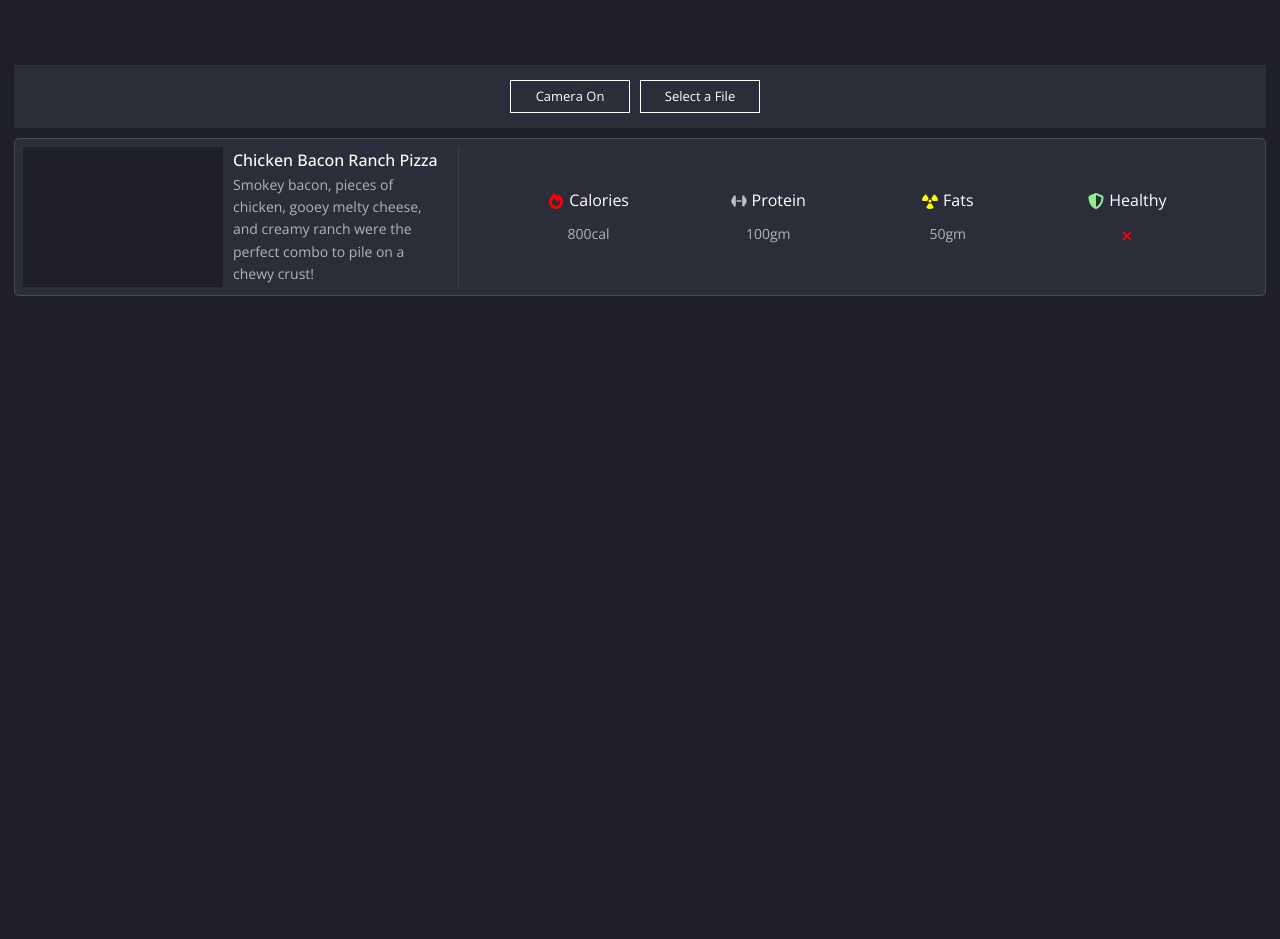
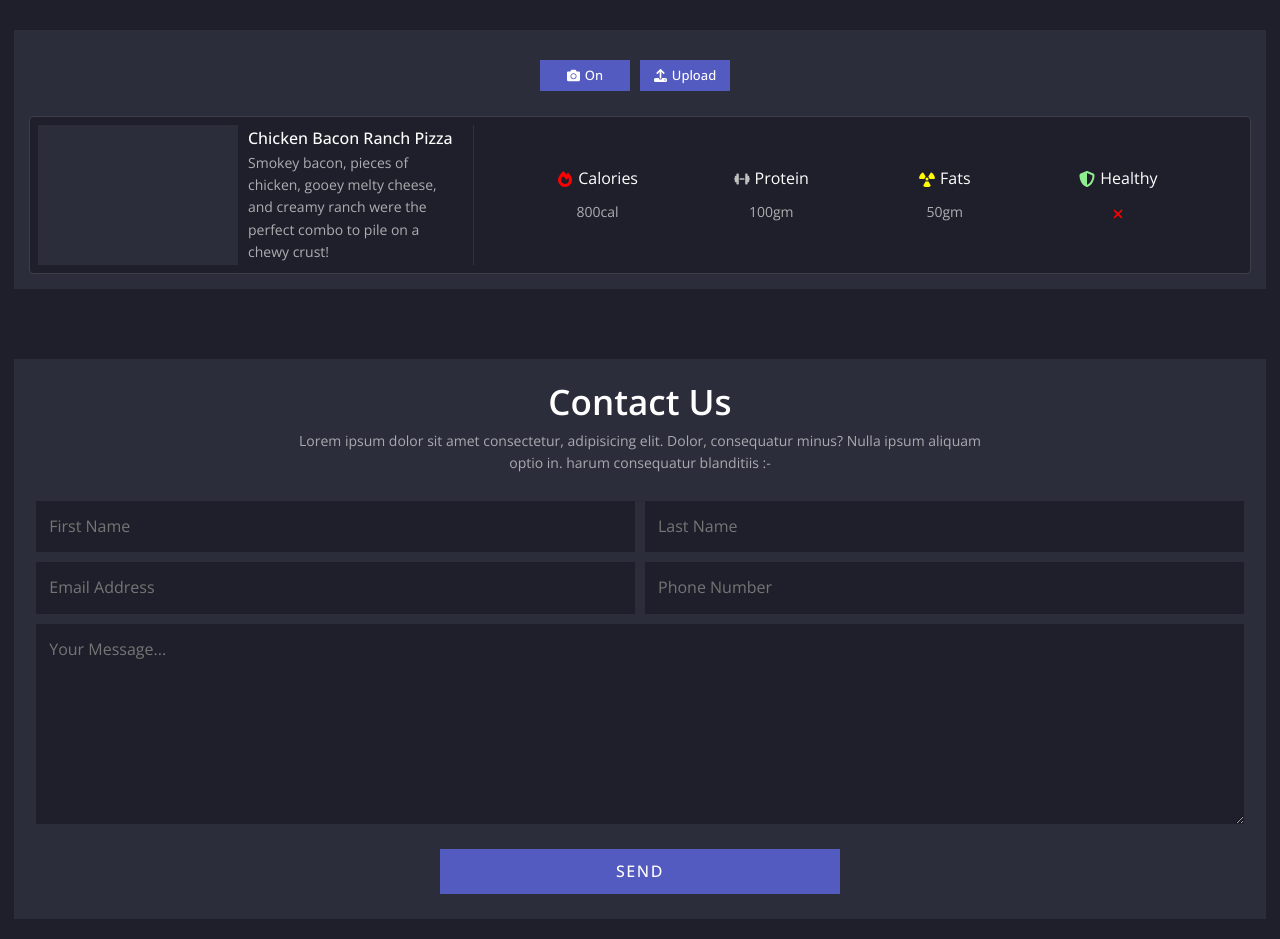
Before and after one commit to 1OmarTarek1/AI_Health, a React (Create React App) app: page / in a window 1280 px wide. Shown: the part 820-1759 px from the top of the page. Before the commit the page ends 1136 px from the top, so only its background shows below. Built offline with nearby package versions, Linux system fonts and the light colour scheme.

Commit message:
add contact section

```diff
--- a/src/App.jsx
+++ b/src/App.jsx
@@ -1,4 +1,4 @@
-import { HomeSec, ServicesSec, WebNav } from './Sections'
+import { ContactSec, HomeSec, ServicesSec, WebNav } from './Sections'
 import './App.css';
 
 
@@ -10,6 +10,7 @@ const App = () => {
             <WebNav />
             <HomeSec />
             <ServicesSec />
+            <ContactSec />
         </div>
         </>
     )
--- a/src/Components/SectionWrapper/SectionWrapper.css
+++ b/src/Components/SectionWrapper/SectionWrapper.css
@@ -1,8 +1,9 @@
 .SectionWrapper{
     position: relative;
     scroll-snap-align: start;
-    /* height: calc(100vh); */
-    padding-top: 85px;
+    /* height: calc(100vh);
+    padding-top: 85px; */
+    padding-top: 50px;
     padding-bottom: 20px;
     padding-inline: 14px;
     color: #fff;
--- /dev/null
+++ b/src/Sections/ContactSec/ContactSec.css
@@ -0,0 +1,108 @@
+.contactForm{
+    display: grid;
+    grid-template-columns: 49% 49%;
+    grid-template-areas:
+    "header header"
+    "secondLeft secondRight"
+    "thirdLeft thirdRight"
+    "message message"
+    "btn btn";
+    place-content: center;
+    gap: 10px;
+    padding: 15px 15px 25px 15px;
+    background-color: var(--color-components);
+}
+.contactForm .mainInput{
+    padding: 13px;
+    background-color: var(--color-body);
+    border: none;
+    color: #fff;
+}
+.contactForm .mainInput:focus{
+    outline: none;
+}
+.contactTitleWrapper{
+    display: flex;
+    flex-direction: column;
+    justify-content: center;
+    align-items: center;
+    grid-area: header;
+    /* line-height: 2rem; */
+}
+.contactTitle{
+    display: flex;
+    justify-content: center;
+    text-align: center;
+    font-size: 35px;
+    font-weight: 600;
+}
+.contactDis{
+    max-width: 700px;
+    text-align: center;
+    font-weight: 300;
+    font-size: 14px;
+    color: #ffffff98;
+}
+.FNameInput{
+    grid-area: secondLeft;
+}
+.LNameInput{
+    grid-area: secondRight;
+}
+.EmailInput{
+    grid-area: thirdLeft;
+}
+.NumberInput{
+    grid-area: thirdRight;
+}
+.MessageInput{
+    grid-area: message;
+    height: 200px;
+}
+.SubmitBtnWrapper{
+    margin-top: 15px;
+    grid-area: btn;
+    display: flex;
+    justify-content: center;
+    align-items: center;
+}
+.SubmitBtn{
+    text-transform: uppercase;
+    letter-spacing: .1rem;
+    min-width: 400px;
+    padding-block: 10px;
+    border: none;
+    background-color: transparent;
+    font-weight: 500;
+    color: #fff;
+    background-color: var(--color-primary);
+    transition: all .2s;
+}
+.SubmitBtn:hover{
+    border-radius: 10px;
+    filter: brightness(110%);
+    box-shadow: 0 0 10px 0 var(--color-primary) ;
+}
+.SubmitBtn:active{
+    filter: brightness(90%);
+}
+
+
+
+@media screen and (max-width: 576px) {
+    .contactDis{
+        max-width: 400px;
+        font-size: 13px;
+    }
+    .contactForm .mainInput{
+        padding: 10px;
+        font-size: 14px;
+    }
+    .contactForm .mainInput::placeholder{
+        font-size: 14px;
+    }
+    .SubmitBtn{
+        min-width: 100%;
+    }
+
+}
--- /dev/null
+++ b/src/Sections/ContactSec/ContactSec.jsx
@@ -0,0 +1,38 @@
+import { SectionWrapper } from '../../Components'
+import './ContactSec.css'
+
+
+
+
+
+
+const ContactSec = () => {
+    return (
+        <>
+            <div className="ContactSec" id='Contact'>
+                <SectionWrapper>
+                    <form className='contactForm' action="">
+                        <div className="contactTitleWrapper">
+                            <span className="contactTitle">Contact Us</span>
+                            <p className="contactDis">
+                                Lorem ipsum dolor sit amet consectetur, adipisicing elit. Dolor,
+                                consequatur minus? Nulla ipsum aliquam optio in.
+                                harum consequatur blanditiis :-
+                            </p>
+                        </div>
+                        <input    className='mainInput FNameInput'   type="text"  id="F-name"   placeholder='First Name'      />
+                        <input    className='mainInput LNameInput'   type="text"  id="L-name"   placeholder='Last Name'       />
+                        <input    className='mainInput EmailInput'   type="email" id="Email"    placeholder='Email Address' autoComplete='true'/>
+                        <input    className='mainInput NumberInput'  type="text"  id="Number"   placeholder='Phone Number'    />
+                        <textarea className='mainInput MessageInput' name=""      id="Message"  placeholder='Your Message...' />
+                        <div      className='SubmitBtnWrapper'>
+                            <button className='SubmitBtn' type="submit">Send</button>
+                        </div>
+                    </form>
+                </SectionWrapper>
+            </div>
+        </>
+    )
+}
+
+export default ContactSec
--- a/src/Sections/ServicesSec/Media.css
+++ b/src/Sections/ServicesSec/Media.css
@@ -44,7 +44,7 @@
     }
 }
 
-@media screen and (max-width: 576px) {
+@media screen and (max-width: 768px) {
 
     .infoContainer{
         flex-direction: column;
--- a/src/Sections/ServicesSec/ServicesSec.css
+++ b/src/Sections/ServicesSec/ServicesSec.css
@@ -2,6 +2,11 @@
     display: flex;
     flex-direction: column;
 
+}
+
+.allSerCon{
+    background-color: var(--color-components);
+    padding: 15px;
 }
 
 
@@ -12,7 +17,7 @@
     padding: 8px;
     border: 1px solid #ffffff23;
     border-radius: 5px;
-    background-color: var(--color-components);
+    background-color: var(--color-body);
 }
 
 
@@ -29,8 +34,8 @@
     display: flex;
     justify-content: center;
     align-items: center;
-    border: 5px solid var(--color-body);
-    background-color: var(--color-body);
+    border: 5px solid var(--color-components);
+    background-color: var(--color-components);
     overflow: hidden;
 }
 .mainImg{
--- a/src/Sections/ServicesSec/ServicesSec.jsx
+++ b/src/Sections/ServicesSec/ServicesSec.jsx
@@ -2,7 +2,7 @@ import React, { useState } from 'react';
 import Webcam from 'react-webcam';
 import { SectionWrapper } from '../../Components';
 import { FaCamera, FaFireAlt } from "react-icons/fa";
-import { FaDumbbell, FaRadiation, FaShieldHalved, FaXmark } from 'react-icons/fa6';
+import { FaDumbbell, FaRadiation, FaShieldHalved, FaUpload, FaVideoSlash, FaXmark } from 'react-icons/fa6';
 
 import './ServicesSec.css';
 import './Media.css';
@@ -59,6 +59,7 @@ const ServicesSec = () => {
         <>
             <div className="ServicesSec" id='Services'>
                 <SectionWrapper>
+                    <div className="allSerCon">
                         <div className="takenPhotoWrapper">
                             {isWebcamActive && (
                                 <>
@@ -71,8 +72,14 @@ const ServicesSec = () => {
                                             screenshotFormat="image/jpeg"
                                             width={videoConstraints.width}
                                             videoConstraints={videoConstraints}
-                                        onUserMediaError={() => setError('Webcam Access Denied!')}
+                                            onUserMediaError={() => setError('Access Denied!')}
                                         />
+                                        {error && <div className='webcamErr'>
+                                            <span>
+                                                {error}
+                                            </span>
+                                            <FaVideoSlash />
+                                        </div>}
                                         <button className='screenBtn' onClick={capture}>
                                             <FaCamera />
                                         </button>
@@ -81,12 +88,18 @@ const ServicesSec = () => {
                             )}
                             <div className="WebBtnContainer">
                                 <button className='mainWebcamBtn' onClick={toggleWebcam}>
-                                {isWebcamActive ? 'Camera Off' : 'Camera On'}
+                                    {
+                                    isWebcamActive
+                                    ?<> <FaCamera /> <span>Off</span> </>
+                                    :<> <FaCamera /> <span>On</span>  </>
+                                    }
                                 </button>
                                 <input className='upload' id='file-input' type="file" accept="image/*" onChange={handleImageUpload} />
-                            <label id="uploadLabel" htmlFor="file-input">Select a File</label>
+                                <label id="uploadLabel" htmlFor="file-input">
+                                    <FaUpload />
+                                    <span>Upload</span>
+                                </label>
                             </div>
-                        {error && <p style={{color:"red",textAlign:"center", margin:"0", marginTop:"10px"}}>{error}</p>}
                         </div>
 
                         <div className="infoContainer">
@@ -164,6 +177,8 @@ const ServicesSec = () => {
                             </ul>
 
                         </div>
+                    </div>
+
 
                 </SectionWrapper>
             </div>
--- a/src/Sections/ServicesSec/Webcam.css
+++ b/src/Sections/ServicesSec/Webcam.css
@@ -18,9 +18,27 @@
     width: 100%;
     height: auto;
 }
-
+.webcamErr{
+    display: flex;
+    justify-content: center;
+    align-items: center;
+    gap: 5px;
+    color: rgba(221, 36, 36, 0.863);
+    position: absolute;
+    left: 50%;
+    top: 50%;
+    transform: translate(-50%, -50%);
+    font-size: 13px;
+    font-weight: 500;
+    cursor: default;
+}
+.webcamErr svg{
+    position: relative;
+    top: 1px;
+}
 
 .WebBtnContainer{
+    position: relative;
     display: flex;
     justify-content: center;
     align-items: center;
@@ -31,19 +49,29 @@
 }
 .mainWebcamBtn,
 #uploadLabel{
+    display: flex;
+    justify-content: center;
+    align-items: center;
+    gap: 5px;
     text-align: center;
     border: none;
-    width: 120px;
+    width: 90px;
     padding-block: 5px;
     margin-right: 10px;
     font-size: 13px;
-    border: 1px solid #fff;
-    background-color: transparent;
+    font-weight: 500;
+    background-color: var(--color-primary);
     color: #fff;
     cursor: pointer;
     transition: all .2s;
 }
 .mainWebcamBtn:hover,
 #uploadLabel:hover{
-
+    border-radius: 5px;
+    filter: brightness(110%);
+    box-shadow: 0 0 10px 0 var(--color-primary) ;
 }
+.mainWebcamBtn:active,
+#uploadLabel:active{
+    filter: brightness(90%);
+}
--- a/src/Sections/WebNav/MediaNav.css
+++ b/src/Sections/WebNav/MediaNav.css
@@ -62,5 +62,6 @@
 
     .MediaWebNav .linkText{
         font-size: 13px;
+        font-weight: 500;
     }
 }
--- a/src/Sections/WebNav/WebNav.css
+++ b/src/Sections/WebNav/WebNav.css
@@ -30,6 +30,10 @@
     font-weight: 500;
     color: #fff;
 }
+.logoWrapper:hover{
+    text-shadow: 0 0 20px #fff;
+    color: #fff !important;
+}
 .WebNav .logoImg{
     width: 35px;
 }
@@ -57,6 +61,7 @@
     justify-content: center;
     align-items: center;
     gap: 3px;
+    font-weight: 500;
 }
 .WebNav .activeLiNav{
     color: var(--color-primary);
--- a/src/Sections/WebNav/WebNav.jsx
+++ b/src/Sections/WebNav/WebNav.jsx
@@ -11,7 +11,7 @@ const WebNav = () => {
         <>
             <div className="WebNav">
                 <div className="WebNavContainer">
-                    <a href='#!' className="logoWrapper">
+                    <a href='#Home' className="logoWrapper">
                         {/* <img className='logoImg' src={logo} alt="Logo" /> */}
                         AI | HEALTH
                     </a>
@@ -33,7 +33,7 @@ const WebNav = () => {
                             </a>
                         </li>
                         <li>
-                            <a href="#!" className='navLi'>
+                            <a href="#Contact" className='navLi'>
                                 <FaSquarePhone />
                                 <div className="linkText">
                                     Contact
--- a/src/Sections/index.js
+++ b/src/Sections/index.js
@@ -1,3 +1,4 @@
 export { default as WebNav } from './WebNav/WebNav'
 export { default as HomeSec } from './HomeSec/HomeSec'
 export { default as ServicesSec } from './ServicesSec/ServicesSec'
+export { default as ContactSec } from './ContactSec/ContactSec'
```
Lines whose indentation alone changed are shown as unchanged.
